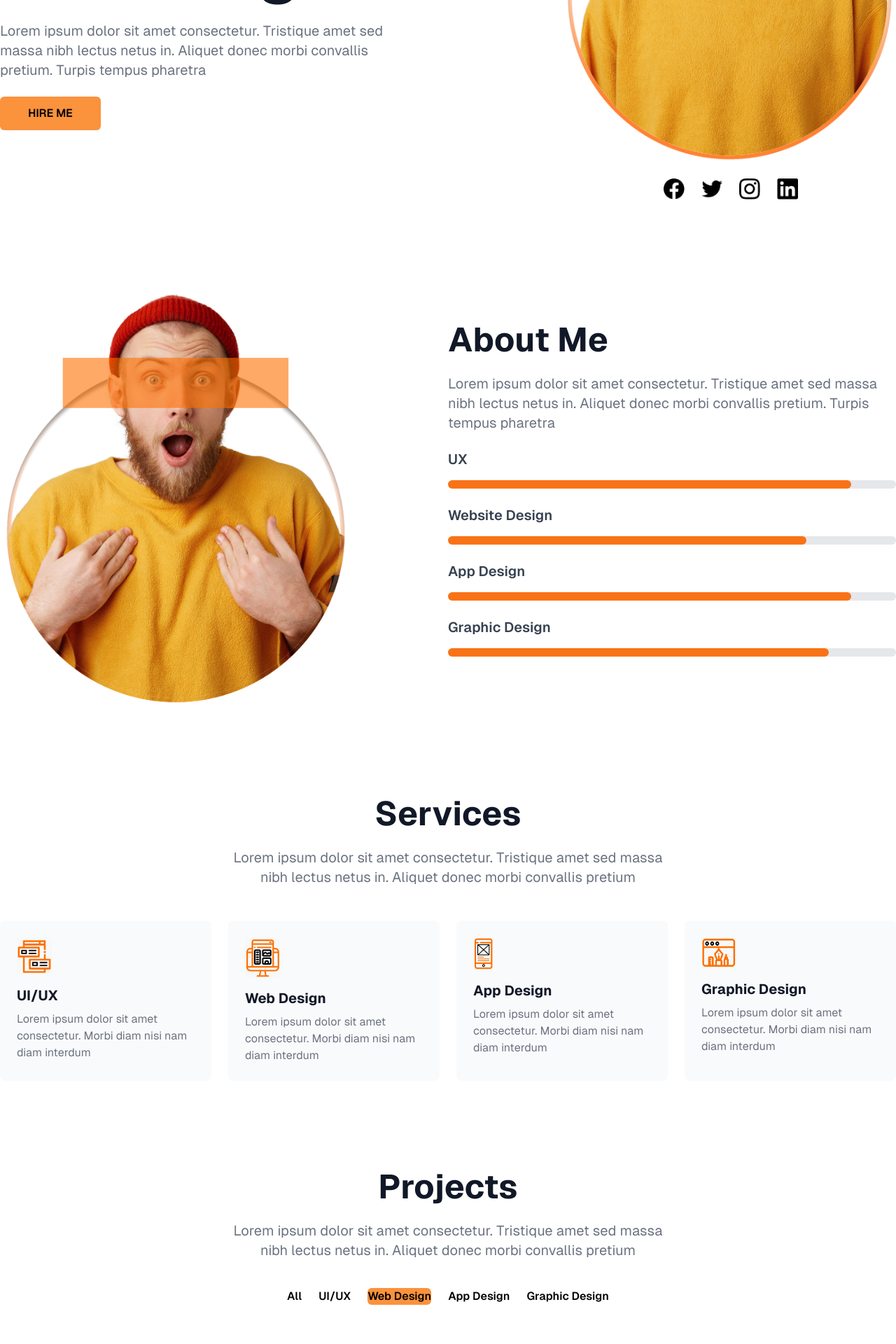
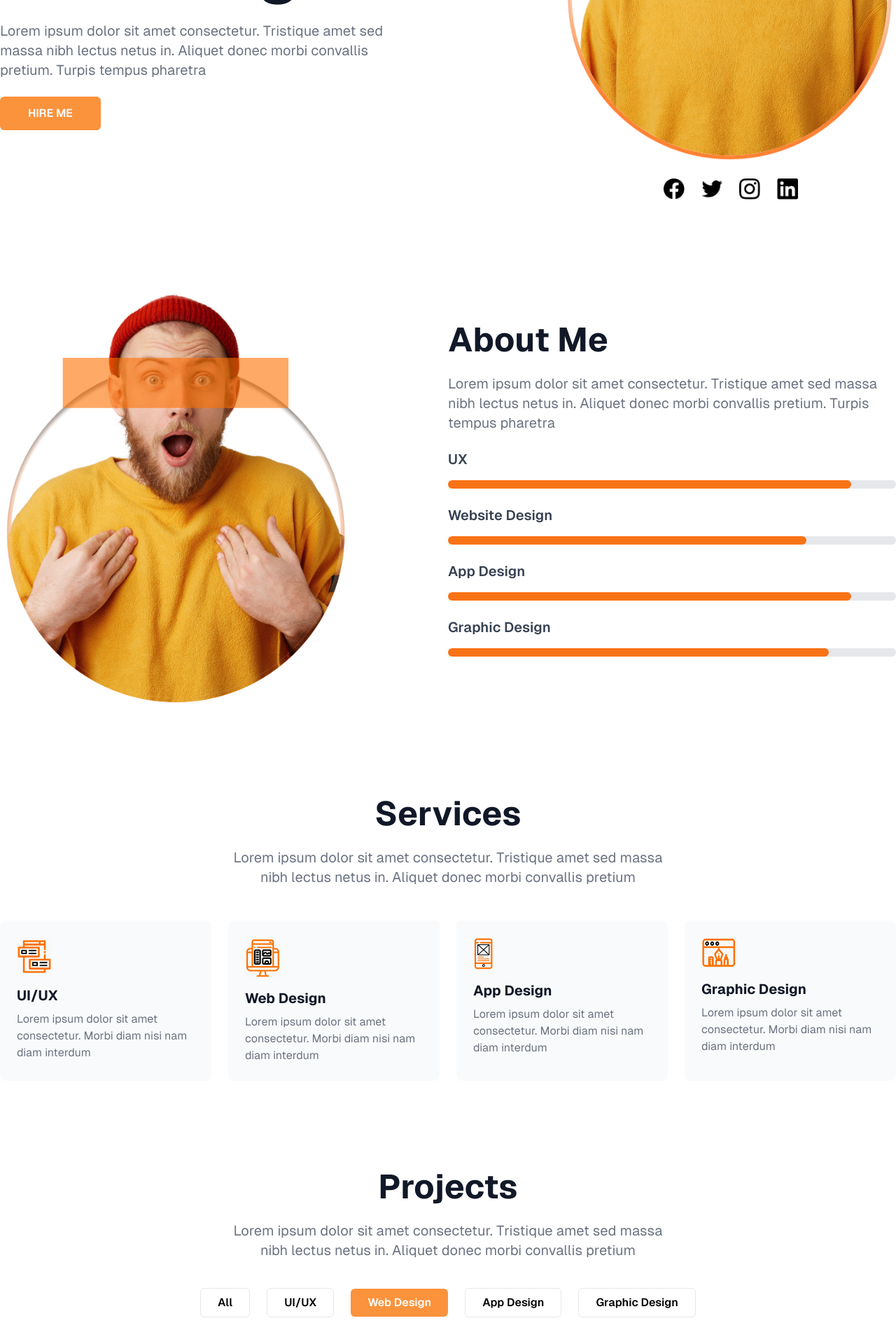
Before and after one commit to farhanhasindipro25/potential-inc, a Next.js app: page / in a window 1280 px wide. Shown: the part 520-2440 px from the top of the page at 70% size. Built offline with nearby package versions, Linux system fonts and the light colour scheme.

Commit message:
Added contact section

```diff
--- /dev/null
+++ b/src/_libs/components/pages/root/Contact.jsx
@@ -0,0 +1,28 @@
+import React from "react";
+import Button from "../../ui/Button";
+
+export default function Contact() {
+    return (
+        <div className="max-w-7xl space-y-10 py-16 mx-auto">
+            <div className="flex items-center flex-col">
+                <h2 className="text-5xl font-bold text-gray-900 text-center">
+                    Let's Design Together
+                </h2>
+                <p className="py-6 font-normal w-1/2 text-xl text-gray-500 text-center">
+                    Lorem ipsum dolor sit amet consectetur. Tristique amet sed
+                    massa nibh lectus netus in. Aliquet donec morbi convallis
+                    pretium
+                </p>
+            </div>
+            <div className="flex items-center gap-6 justify-center">
+                <input
+                    placeholder="Enter your email"
+                    className="border border-gray-300 bg-gray-100 rounded-lg pl-4 w-1/3 pr-10 py-4"
+                />
+                <Button variant="primary" className="px-6 py-4 text-white">
+                    Contact Me
+                </Button>
+            </div>
+        </div>
+    );
+}
--- a/src/_libs/components/pages/root/HeroSection.jsx
+++ b/src/_libs/components/pages/root/HeroSection.jsx
@@ -29,7 +29,10 @@ export default function HeroSection() {
                         sed massa nibh lectus netus in. Aliquet donec morbi
                         convallis pretium. Turpis tempus pharetra
                     </p>
-                    <Button variant="primary" className="w-fit px-10 py-3">
+                    <Button
+                        variant="primary"
+                        className="w-fit text-white px-10 py-3"
+                    >
                         HIRE ME
                     </Button>
                 </div>
--- a/src/_libs/components/pages/root/Navbar.jsx
+++ b/src/_libs/components/pages/root/Navbar.jsx
@@ -27,7 +27,9 @@ export default function Navbar() {
                             </Link>
                         ))}
                     </div>
-                    <Button variant="primary">Download CV</Button>
+                    <Button variant="primary" className="px-6 text-white py-3">
+                        Download CV
+                    </Button>
                 </div>
             </div>
         </div>
--- a/src/_libs/components/pages/root/Projects.jsx
+++ b/src/_libs/components/pages/root/Projects.jsx
@@ -16,11 +16,21 @@ export default function Projects() {
                     pretium
                 </p>
                 <div className="flex items-center gap-6 mt-4">
-                    <Button variant="secondary">All</Button>
-                    <Button variant="secondary">UI/UX</Button>
-                    <Button variant="primary">Web Design</Button>
-                    <Button variant="secondary">App Design</Button>
-                    <Button variant="secondary">Graphic Design</Button>
+                    <Button className="px-6 py-2" variant="secondary">
+                        All
+                    </Button>
+                    <Button className="px-6 py-2" variant="secondary">
+                        UI/UX
+                    </Button>
+                    <Button className="px-6 py-2 text-white" variant="primary">
+                        Web Design
+                    </Button>
+                    <Button className="px-6 py-2" variant="secondary">
+                        App Design
+                    </Button>
+                    <Button className="px-6 py-2" variant="secondary">
+                        Graphic Design
+                    </Button>
                 </div>
             </div>
             <div className="grid grid-cols-3 gap-6 mt-14">
--- a/src/app/page.jsx
+++ b/src/app/page.jsx
@@ -1,4 +1,5 @@
 import AboutMe from "@/_libs/components/pages/root/AboutMe";
+import Contact from "@/_libs/components/pages/root/Contact";
 import HeroSection from "@/_libs/components/pages/root/HeroSection";
 import Navbar from "@/_libs/components/pages/root/Navbar";
 import Projects from "@/_libs/components/pages/root/Projects";
@@ -14,6 +15,7 @@ export default function Home() {
             <Services />
             <Projects />
             <Testimonials />
+            <Contact/>
         </div>
     );
 }
```
